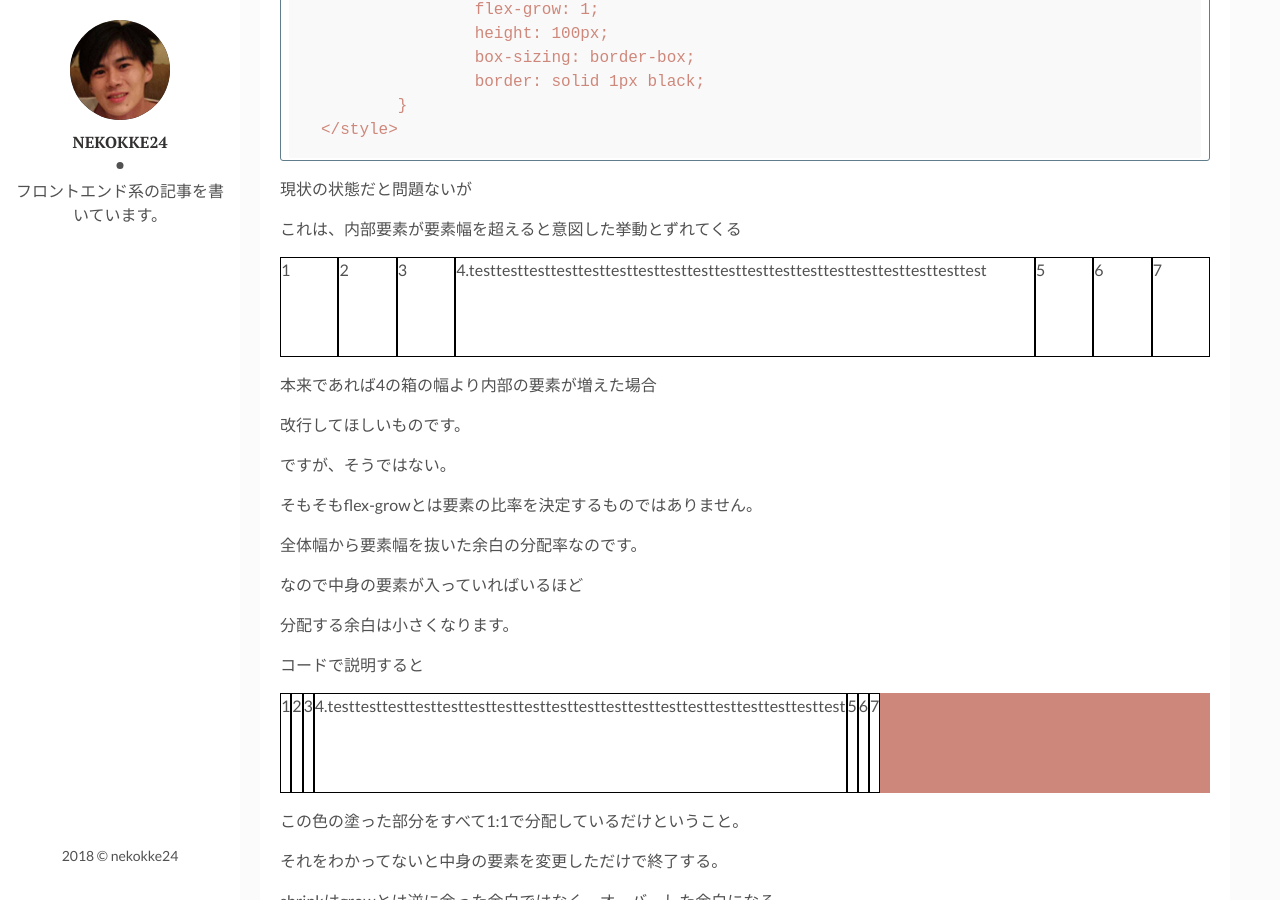
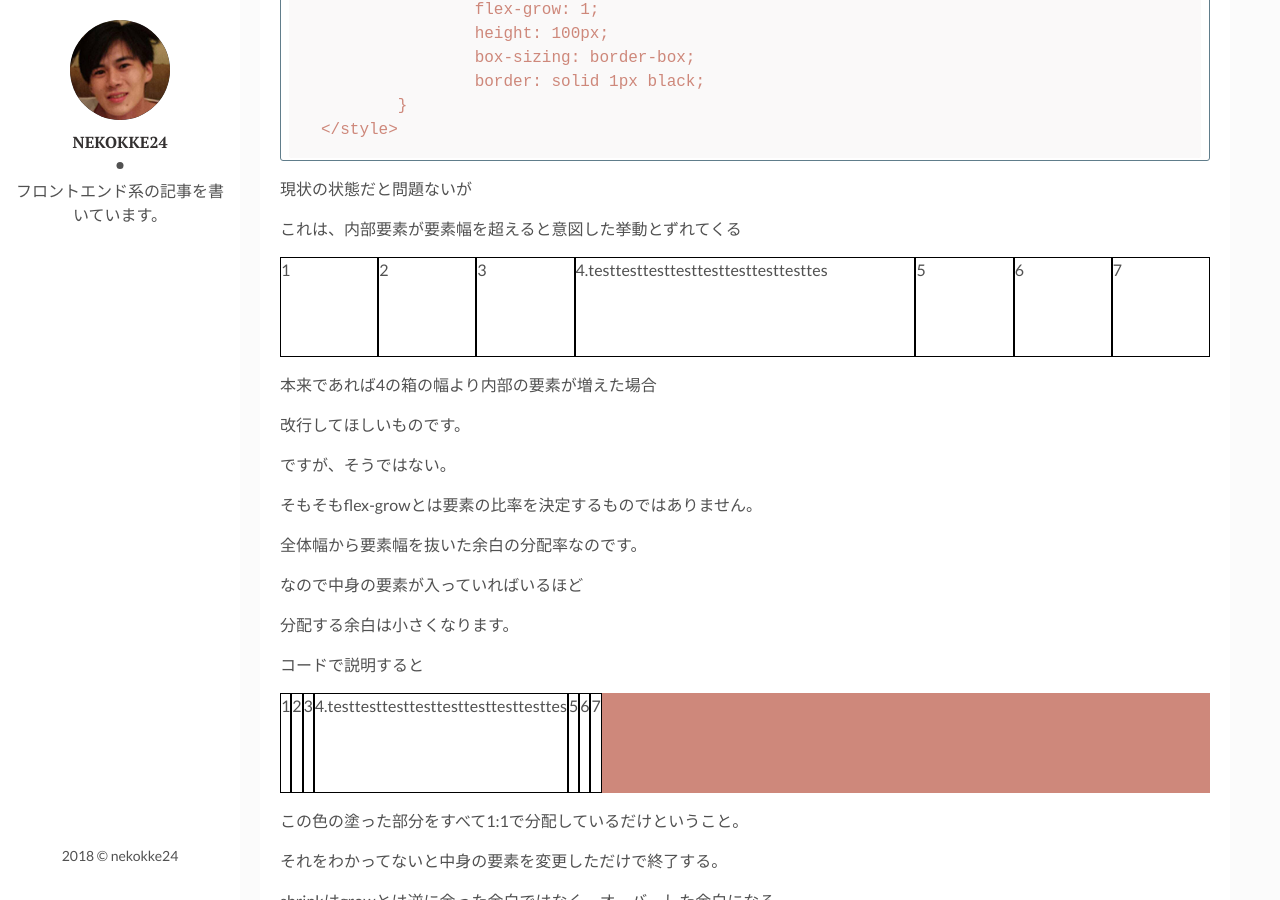
Before and after one commit to nekokke24/nekokke24.github.io, a Jekyll site: the page built from _posts/2018-05-30-yoko-flex.markdown, in a window 1280 px wide and 900 px high, scrolled down 4819 px. Built offline with Jekyll 4.4.1, drawn with Linux system fonts in a browser that asks for light colours.

Commit message:
ref.ope.000.d.sato

```diff
--- a/_posts/2018-05-30-yoko-flex.markdown
+++ b/_posts/2018-05-30-yoko-flex.markdown
@@ -265,7 +265,7 @@ inline要素にabsoluteかけるやつもあまりいない。
 	<li>1</li>
 	<li>2</li>
 	<li>3</li>
-	<li>4.testtesttesttesttesttesttesttesttesttesttesttesttesttesttesttesttesttesttest</li>
+	<li>4.testtesttesttesttesttesttesttesttes</li>
 	<li>5</li>
 	<li>6</li>
 	<li>7</li>
@@ -291,7 +291,7 @@ inline要素にabsoluteかけるやつもあまりいない。
 	<li>1</li>
 	<li>2</li>
 	<li>3</li>
-	<li>4.testtesttesttesttesttesttesttesttesttesttesttesttesttesttesttesttesttesttest</li>
+	<li>4.testtesttesttesttesttesttesttesttes</li>
 	<li>5</li>
 	<li>6</li>
 	<li>7</li>
```
